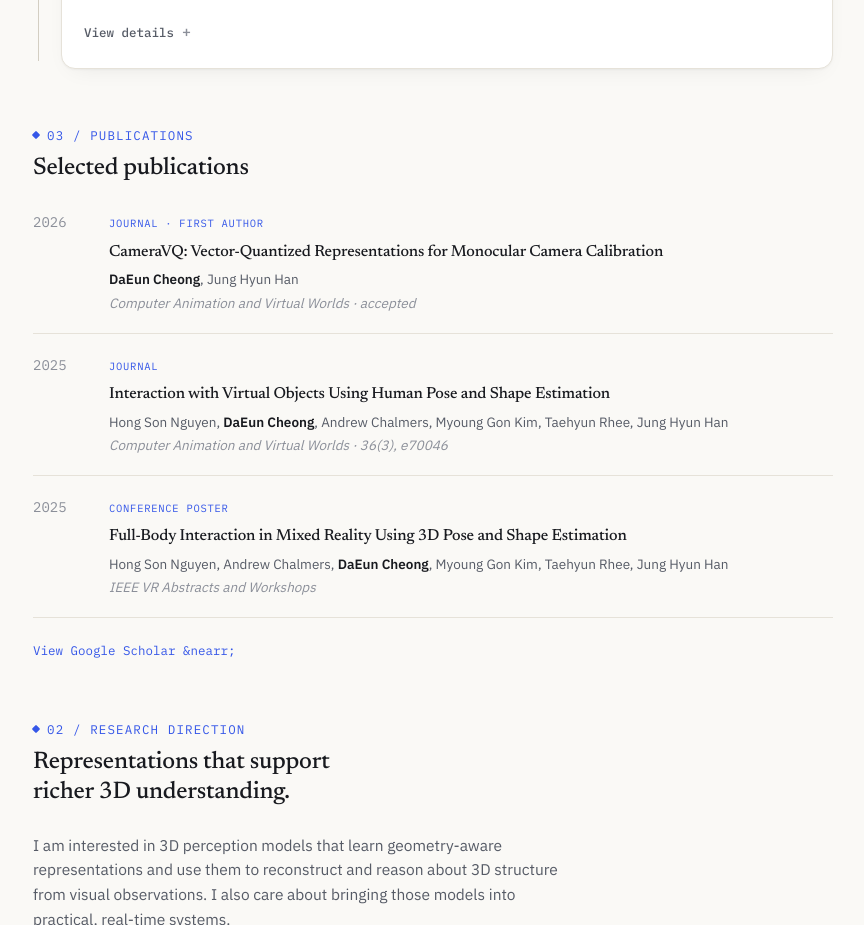
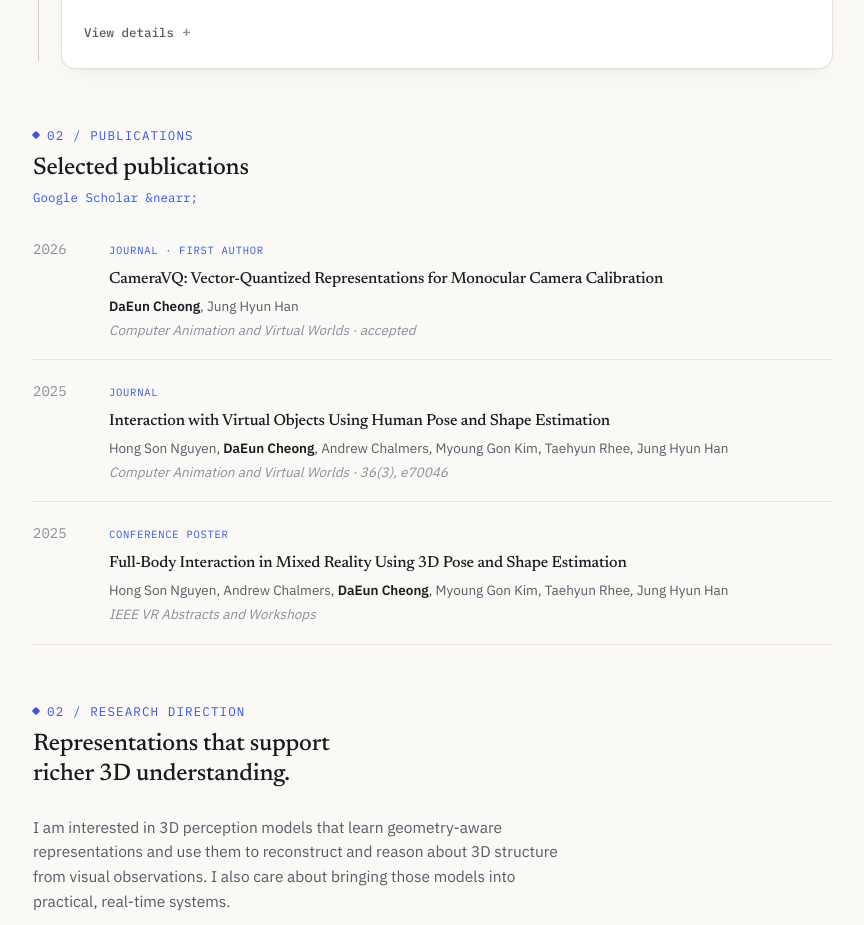
Before and after one commit to GraceCheong/web, a React (Vite) app: page / in a window 1280 px wide. Shown: the part 1760-2685 px from the top of the page, without its empty margins (207-1071 px from the left). Built offline with nearby package versions, Linux system fonts and the light colour scheme.

Commit message:
Refine publications section

```diff
--- a/src/components/Publications.jsx
+++ b/src/components/Publications.jsx
@@ -3,9 +3,14 @@ import { publications, profile } from '../data/content'
 export default function Publications() {
   return (
     <section className="wrap" id="publications">
-      <div className="section-head">
-        <span className="eyebrow">03 / Publications</span>
-        <h2>Selected publications</h2>
+      <div className="section-head split-head">
+        <div>
+          <span className="eyebrow">02 / Publications</span>
+          <h2>Selected publications</h2>
+        </div>
+        <a className="text-link section-link" href={profile.scholarUrl} target="_blank" rel="noopener noreferrer">
+          Google Scholar &nearr;
+        </a>
       </div>
       <div className="pub-list">
         {publications.map((pub) => (
@@ -27,9 +32,6 @@ export default function Publications() {
           </article>
         ))}
       </div>
-      <a className="text-link" href={profile.scholarUrl} target="_blank" rel="noopener">
-        View Google Scholar &nearr;
-      </a>
     </section>
   )
 }
```
